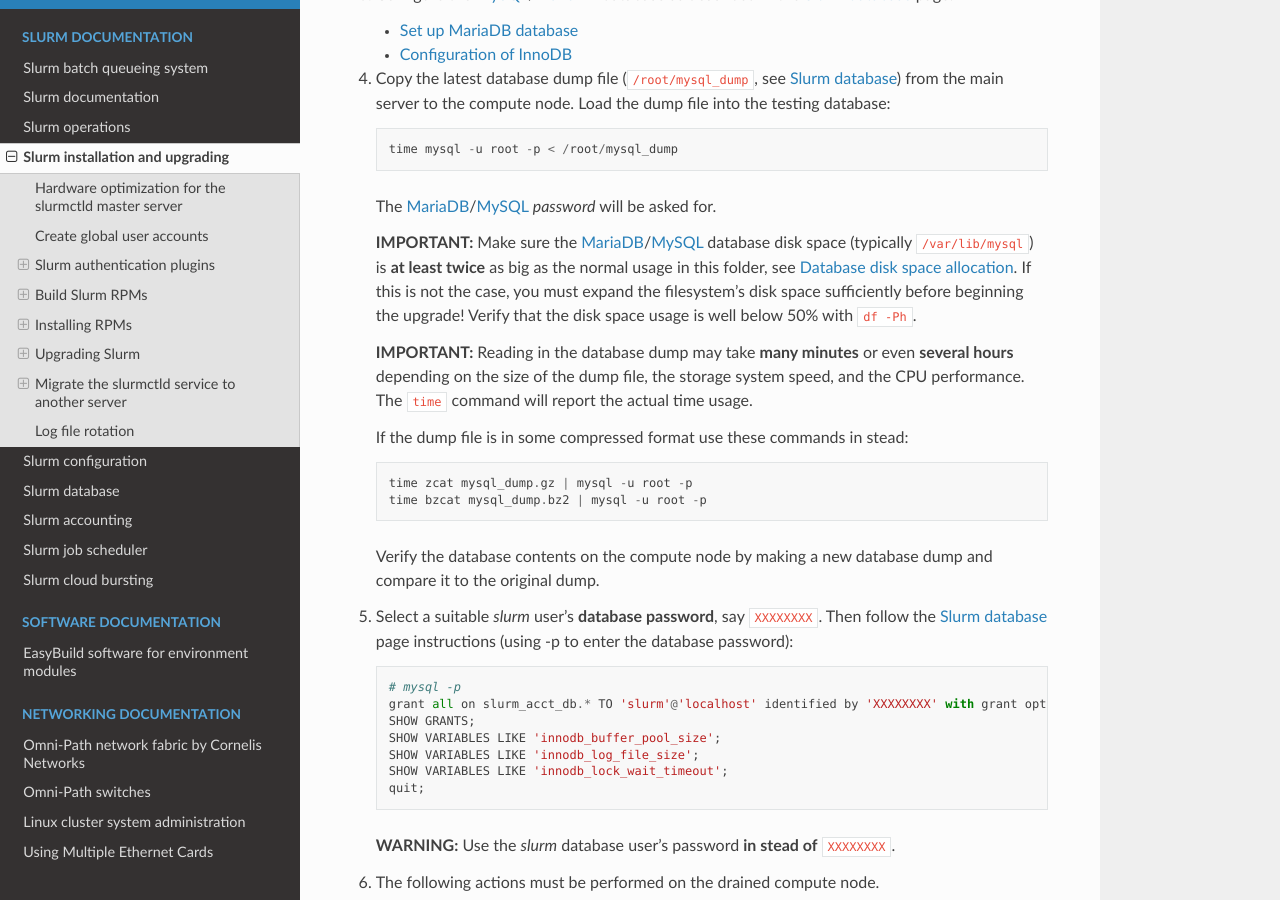
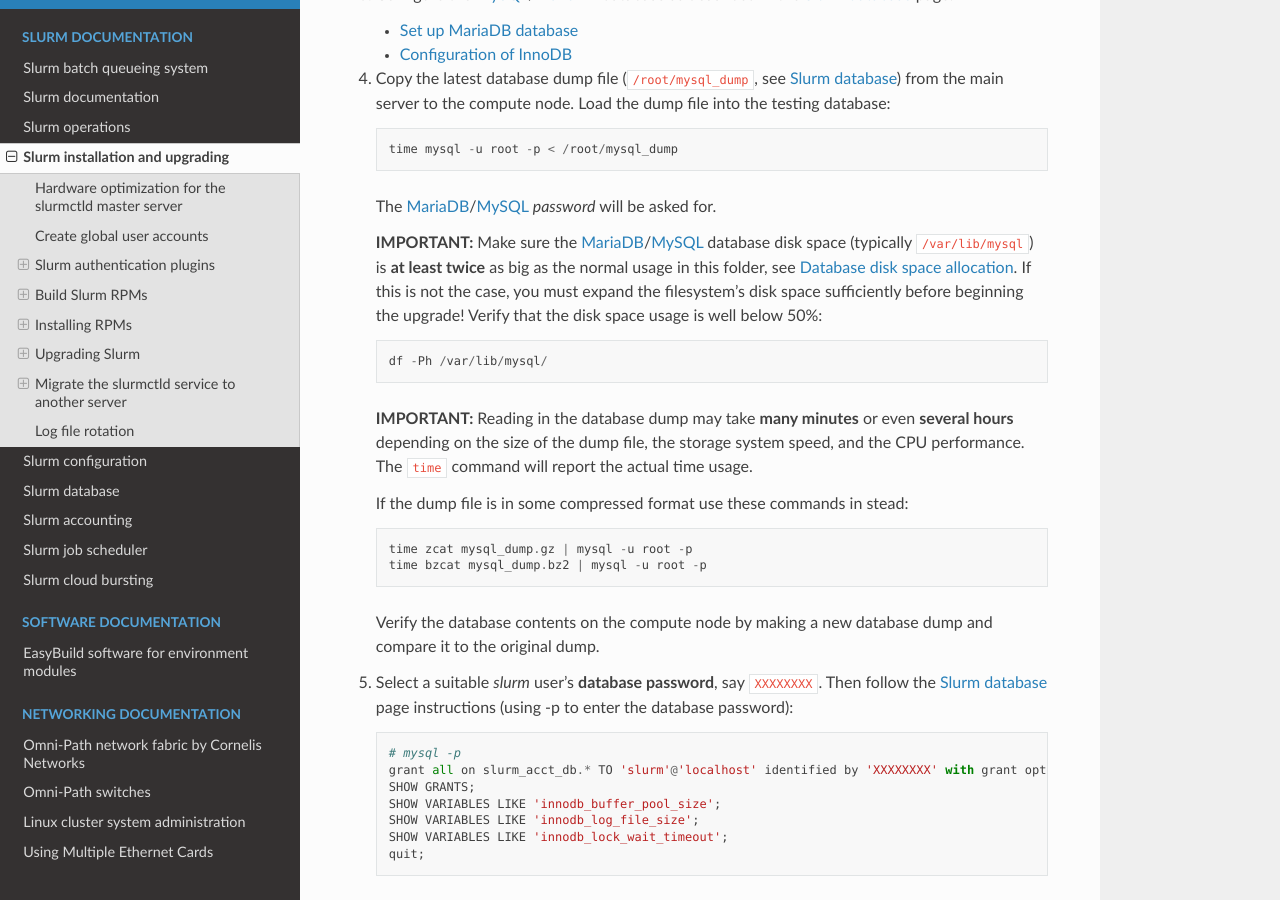
Before and after one commit to OleHolmNielsen/Niflheim_system, a Sphinx documentation site: the page built from docs/Slurm_installation.rst, in a window 1280 px wide and 900 px high, scrolled down 17435 px. Built offline with Sphinx 7.4.7 and the Read the Docs theme 3.1.0, drawn with Linux system fonts in a browser that asks for light colours; some of the changed text lies outside the part shown.

Commit message:
Verify by df command

```diff
--- a/docs/Slurm_installation.rst
+++ b/docs/Slurm_installation.rst
@@ -809,7 +809,9 @@
    is **at least twice** as big as the normal usage in this folder, see :ref:`database_disk_space`.
    If this is not the case, you must expand the filesystem's disk space sufficiently
    before beginning the upgrade!
-   Verify that the disk space usage is well below 50% with ``df -Ph``.
+   Verify that the disk space usage is well below 50%::
+
+     df -Ph /var/lib/mysql/
 
    **IMPORTANT:**
    Reading in the database dump may take **many minutes** or even **several hours**
@@ -952,7 +954,9 @@
    is **at least twice as big** as the normal usage in this folder, see :ref:`database_disk_space`.
    If this is not the case, you must expand the filesystem's disk space sufficiently
    before beginning the upgrade!
-   Verify that the disk space usage is well below 50%.
+   Verify that the disk space usage is well below 50%::
+
+     df -Ph /var/lib/mysql/
 
 2. First stop the slurmdbd_ service::
 
```
